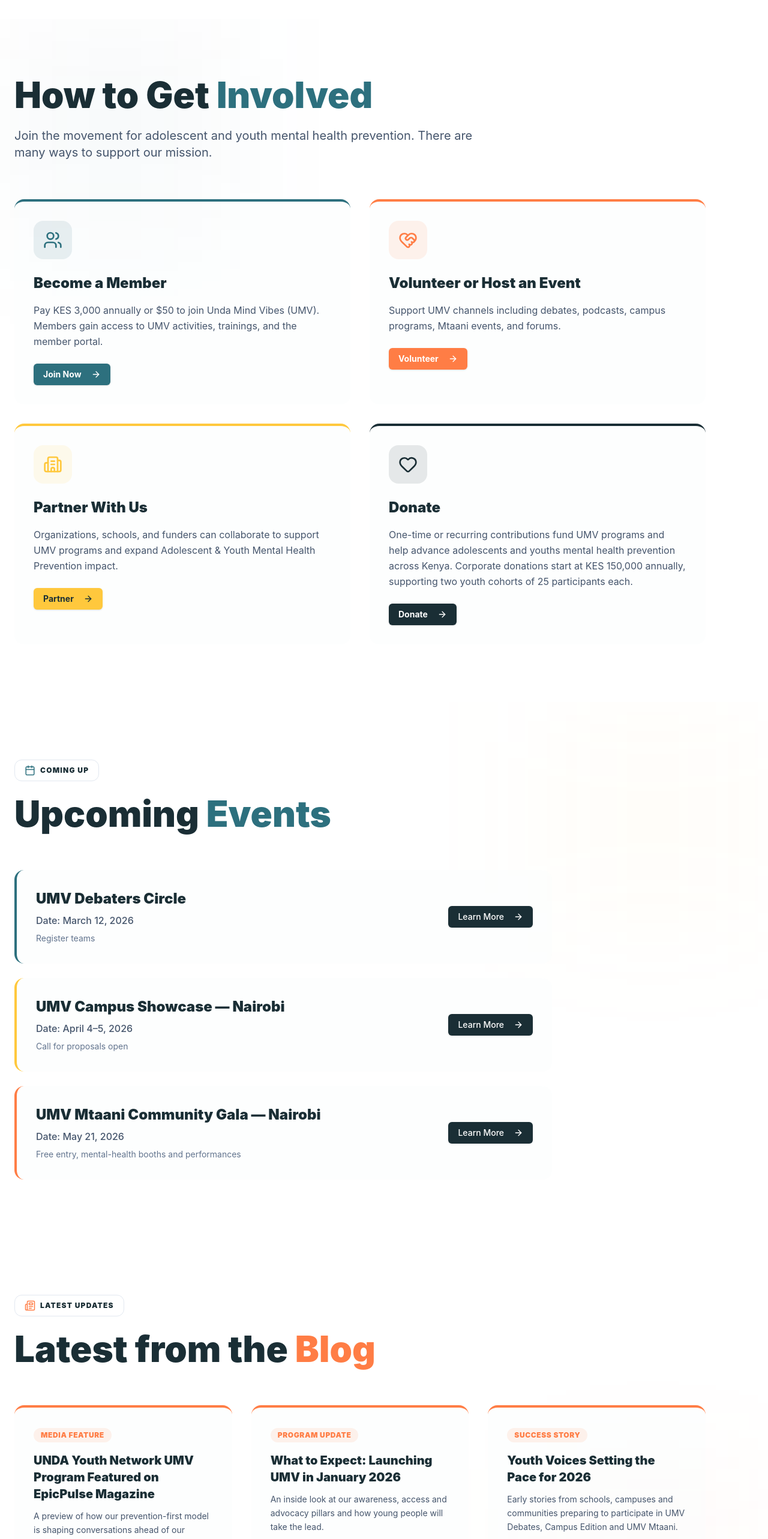
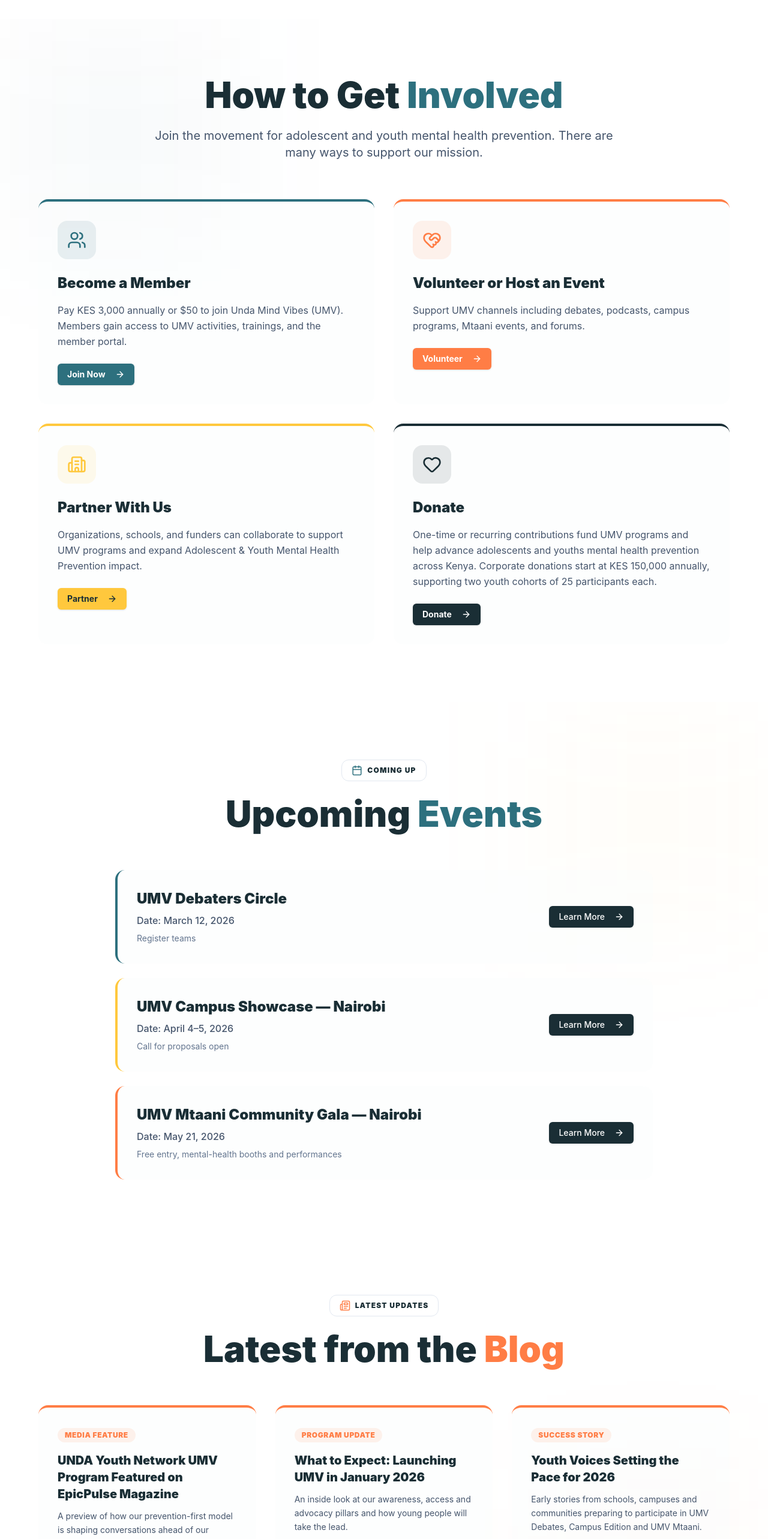
Before and after one commit to JamesKamau-5773/Unda-YouthNetwork-Frontend, a React (Vite) app: page / in a window 1280 px wide. Shown: the part 3940-6505 px from the top of the page at 60% size. Built offline with nearby package versions, Linux system fonts and the light colour scheme.

Commit message:
Center headings and content for GetInvolved, UpcomingEvents, and LatestBlog sections

```diff
--- a/src/components/sections/GetInvolved.jsx
+++ b/src/components/sections/GetInvolved.jsx
@@ -44,16 +44,16 @@ const GetInvolved = () => {
       <div className="absolute top-0 left-0 w-96 h-96 bg-unda-teal/[0.03] blur-[100px] pointer-events-none" />
 
       <div className="container mx-auto px-6 relative z-10">
-        <div className="text-left mb-16">
+        <div className="text-center mb-16">
           <h2 className="text-5xl lg:text-6xl font-black text-unda-navy mb-6 font-unda">
             How to Get <span className="text-unda-teal">Involved</span>
           </h2>
-          <p className="text-xl text-slate-600 max-w-3xl">
+          <p className="text-xl text-slate-600 max-w-3xl mx-auto">
             Join the movement for adolescent and youth mental health prevention. There are many ways to support our mission.
           </p>
         </div>
 
-        <div className="grid md:grid-cols-2 gap-8 max-w-6xl">
+        <div className="grid md:grid-cols-2 gap-8 max-w-6xl mx-auto">
           {options.map((option, idx) => {
             const Icon = option.icon;
             const colorMap = {
--- a/src/components/sections/LatestBlog.jsx
+++ b/src/components/sections/LatestBlog.jsx
@@ -27,7 +27,7 @@ const LatestBlog = () => {
       <div className="absolute bottom-0 right-0 w-96 h-96 bg-unda-orange/[0.03] blur-[100px] pointer-events-none" />
 
       <div className="container mx-auto px-6 relative z-10">
-        <div className="text-left mb-16">
+        <div className="text-center mb-16">
           <div className="inline-flex items-center gap-2 px-4 py-2 rounded-xl bg-white border border-slate-200 mb-6">
             <Newspaper size={18} className="text-unda-orange" />
             <span className="text-xs font-black uppercase tracking-widest text-unda-navy">Latest Updates</span>
@@ -37,7 +37,7 @@ const LatestBlog = () => {
           </h2>
         </div>
 
-        <div className="grid md:grid-cols-3 gap-8 max-w-6xl">
+        <div className="grid md:grid-cols-3 gap-8 max-w-6xl mx-auto">
           {articles.map((article, idx) => (
             <div key={idx} className="bg-unda-bg/30 rounded-2xl p-8 border-t-4 border-unda-orange hover:bg-white hover:shadow-xl transition-all duration-300 group cursor-pointer">
               <span className="inline-block px-3 py-1 rounded-full text-xs font-black uppercase tracking-wider bg-unda-orange/10 text-unda-orange mb-4">
--- a/src/components/sections/UpcomingEvents.jsx
+++ b/src/components/sections/UpcomingEvents.jsx
@@ -33,7 +33,7 @@ const UpcomingEvents = () => {
       <div className="absolute top-0 right-0 w-96 h-96 bg-unda-yellow/[0.03] blur-[100px] pointer-events-none" />
 
       <div className="container mx-auto px-6 relative z-10">
-        <div className="text-left mb-16">
+        <div className="text-center mb-16">
           <div className="inline-flex items-center gap-2 px-4 py-2 rounded-xl bg-white border border-slate-200 mb-6">
             <Calendar size={18} className="text-unda-teal" />
             <span className="text-xs font-black uppercase tracking-widest text-unda-navy">Coming Up</span>
@@ -43,7 +43,7 @@ const UpcomingEvents = () => {
           </h2>
         </div>
 
-        <div className="max-w-4xl space-y-6">
+        <div className="max-w-4xl space-y-6 mx-auto">
           {events.map((event, idx) => {
             const colorMap = {
               teal: 'border-unda-teal bg-unda-bg/30 hover:bg-white',
```
